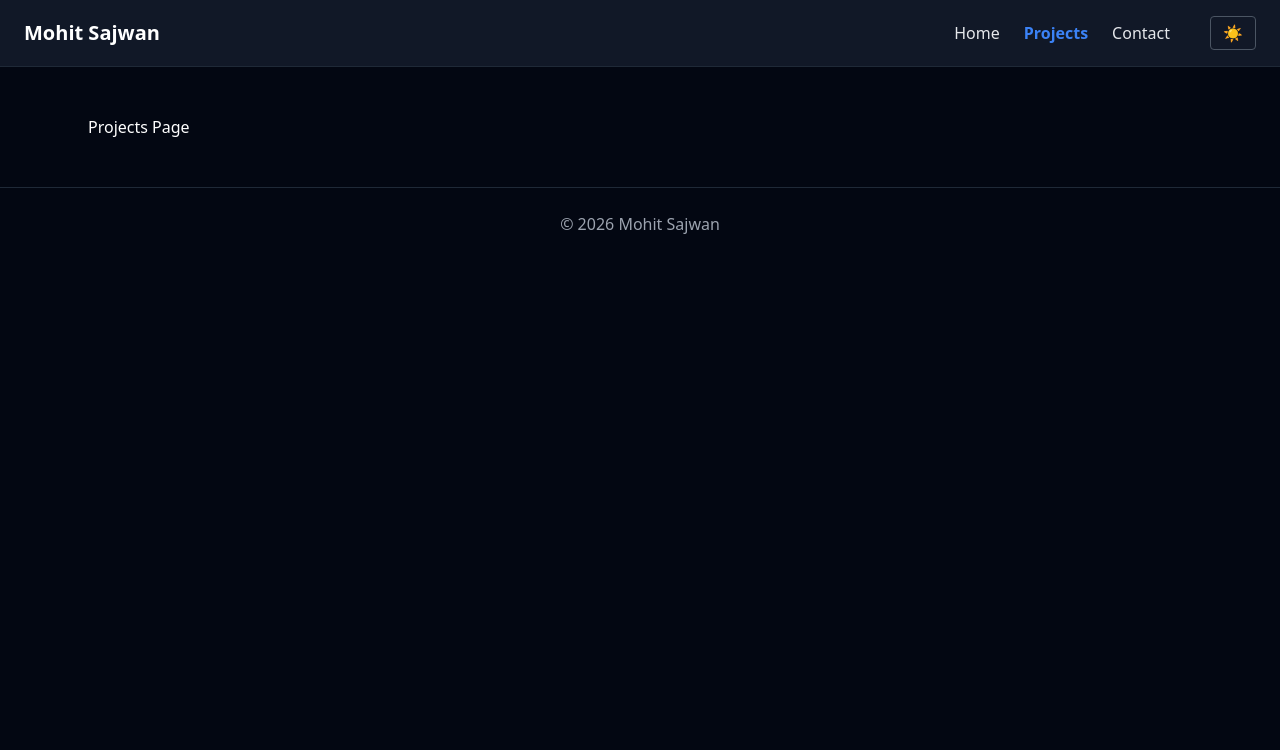
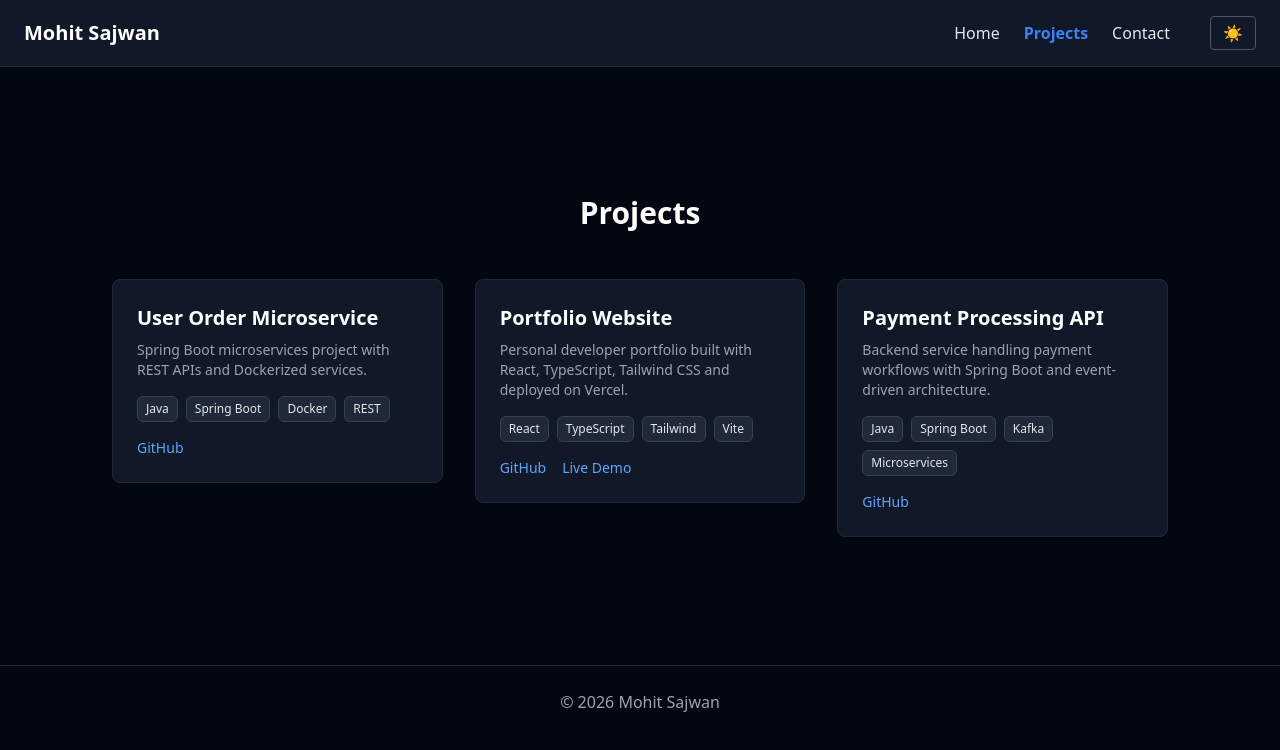
Before and after one commit to sajwanmohit/portfolio-react-tailwind, a React (Vite) app: page /projects in a window 1280 px wide. Shown: the top 750 px of the page. Built offline with nearby package versions, Linux system fonts and the light colour scheme.

Commit message:
feat: add dynamic projects preview and improve skills section UI

```diff
--- a/package.json
+++ b/package.json
@@ -11,6 +11,7 @@
   },
   "dependencies": {
     "framer-motion": "^12.35.1",
+    "lucide-react": "^0.577.0",
     "react": "^19.2.0",
     "react-dom": "^19.2.0",
     "react-router-dom": "^7.13.1"
--- a/src/components/Navbar.tsx
+++ b/src/components/Navbar.tsx
@@ -30,7 +30,7 @@ function Navbar() {
   );
 
   return (
-    <nav className="bg-white dark:bg-gray-900 text-gray-900 dark:text-white border-b border-gray-200 dark:border-gray-800 px-6 py-4 transition-colors duration-200">
+    <nav className="sticky top-0 z-50bg-white dark:bg-gray-900 text-gray-900 dark:text-white border-b border-gray-200 dark:border-gray-800 px-6 py-4 transition-colors duration-200">
       <div className="flex justify-between items-center">
         <h1 className="text-xl font-semibold">Mohit Sajwan</h1>
 
--- /dev/null
+++ b/src/components/ProjectCard.tsx
@@ -0,0 +1,75 @@
+type Project = {
+  title: string;
+  description: string;
+  tech: string[];
+  github: string;
+  demo?: string;
+};
+
+type ProjectCardProps = {
+  project: Project;
+};
+
+function ProjectCard({ project }: ProjectCardProps) {
+  const { title, description, tech, github, demo } = project;
+
+  return (
+    <div
+      className="
+      p-6 rounded-lg
+      border border-gray-200 dark:border-gray-800
+      bg-white dark:bg-gray-900
+      text-gray-900 dark:text-white
+      shadow-sm hover:shadow-md
+      transition"
+    >
+      <h3 className="text-xl font-semibold mb-2">{title}</h3>
+
+      <p className="text-sm text-gray-600 dark:text-gray-400 mb-4">
+        {description}
+      </p>
+
+      {/* Tech badges */}
+      <div className="flex flex-wrap gap-2 mb-4">
+        {tech.map((t) => (
+          <span
+            key={t}
+            className="
+            px-2 py-1 text-xs
+            rounded-md
+            bg-gray-100 dark:bg-gray-800
+            text-gray-800 dark:text-gray-200
+            border border-gray-200 dark:border-gray-700"
+          >
+            {t}
+          </span>
+        ))}
+      </div>
+
+      {/* Links */}
+      <div className="flex gap-4 text-sm">
+        <a
+          href={github}
+          target="_blank"
+          rel="noreferrer"
+          className="text-blue-600 dark:text-blue-400 hover:underline"
+        >
+          GitHub
+        </a>
+
+        {demo && (
+          <a
+            href={demo}
+            target="_blank"
+            rel="noreferrer"
+            className="text-blue-600 dark:text-blue-400 hover:underline"
+          >
+            Live Demo
+          </a>
+        )}
+      </div>
+    </div>
+  );
+}
+
+export default ProjectCard;
--- a/src/components/ProjectsPreview.tsx
+++ b/src/components/ProjectsPreview.tsx
@@ -1,16 +1,68 @@
+import { useRef, useLayoutEffect } from "react";
 import useGithubProjects from "../hooks/useGithubProjects";
 
 function ProjectsPreview() {
   const { projects, loading } = useGithubProjects("sajwanmohit");
+  type GithubRepo = {
+    id: number;
+    name: string;
+    description: string;
+    html_url: string;
+    stargazers_count: number;
+    language: string;
+  };
+
+  const tickerRef = useRef<HTMLDivElement>(null);
+  const containerRef = useRef<HTMLDivElement>(null);
+  useLayoutEffect(() => {
+    if (loading) return;
+
+    const text = tickerRef.current;
+    const container = containerRef.current;
+
+    if (!text || !container) return;
+    let direction = -1;
+    let frameId: number;
+    let position = 0;
+
+    const textWidth = text.offsetWidth;
+    const containerWidth = container.offsetWidth;
+
+    const animate = () => {
+      position += direction;
+      //LEFT EDGE BOUNCE
+      if (position <= 0) {
+        position = 0;
+        direction = 1;
+      }
+      //RIGHT EDGE BOUNCE
+      if (position >= containerWidth - textWidth) {
+        position = containerWidth - textWidth;
+        direction = -1;
+      }
+      text.style.transform = `translateX(${position}px)`;
+      frameId = requestAnimationFrame(animate);
+    };
+    frameId = requestAnimationFrame(animate);
+    return () => cancelAnimationFrame(frameId);
+  }, [loading]);
 
   if (loading) return <p>Loading projects...</p>;
 
   return (
     <section className="py-20">
       <h2 className="text-3xl font-bold text-center mb-12">Projects</h2>
+      <div ref={containerRef} className="ticker-container mt-2">
+        <div
+          ref={tickerRef}
+          className="ticker-text inline-block whitespace-nowrap text-gray-500 dark:text-gray-400"
+        >
+          Some of the projects I’ve built and published on GitHub.
+        </div>
+      </div>
 
       <div className="grid md:grid-cols-3 gap-8">
-        {projects.slice(0, 6).map((repo: any) => (
+        {projects.slice(0, 6).map((repo: GithubRepo) => (
           <div
             key={repo.id}
             className="bg-gray-800 p-6 rounded-lg hover:scale-105 transition"
--- a/src/components/SkillCard.tsx
+++ b/src/components/SkillCard.tsx
@@ -1,24 +1,27 @@
-import { useState } from "react"
+type SkillCardProps = {
+  name: string;
+  level?: "Beginner" | "Intermediate" | "Advanced";
+};
 
-type SkillCardProps = {
-  skill: string
-  level: string
+function SkillCard({ name, level }: SkillCardProps) {
+  return (
+    <div
+      className="
+      p-5 rounded-lg
+      border border-gray-200 dark:border-gray-800
+      bg-white dark:bg-gray-900
+      text-gray-900 dark:text-white
+      shadow-sm
+      hover:shadow-md
+      transition"
+    >
+      <h3 className="text-lg font-semibold">{name}</h3>
+
+      {level && (
+        <p className="text-sm text-gray-500 dark:text-gray-400 mt-1">{level}</p>
+      )}
+    </div>
+  );
 }
 
-function SkillCard({ skill, level }: SkillCardProps) {
-  const [showLevel, setShowLevel] = useState(false)
-
-  return (
-    <div>
-      <h3>{skill}</h3>
-
-      <button onClick={() => setShowLevel(!showLevel)}>
-        {showLevel ? "Hide Level" : "Show Level"}
-      </button>
-
-      {showLevel && <p>{level}</p>}
-    </div>
-  )
-}
-
-export default SkillCard
+export default SkillCard;
--- a/src/components/Skills.tsx
+++ b/src/components/Skills.tsx
@@ -1,31 +1,96 @@
 import { motion } from "framer-motion";
+import { Server, Code, Cloud } from "lucide-react";
 
 function Skills() {
-  const skills = [
-    "Java",
-    "Spring Boot",
-    "Microservices",
-    "Angular",
-    "React",
-    "AWS",
+  const skillGroups = [
+    {
+      category: "Backend",
+      skills: ["Java", "Spring Boot", "Microservices", "REST APIs"],
+    },
+    {
+      category: "Frontend",
+      skills: ["Angular", "React", "TypeScript", "Tailwind CSS"],
+    },
+    {
+      category: "Cloud & DevOps",
+      skills: ["AWS", "Docker", "CI/CD", "Git"],
+    },
+    {
+      category: "Architecture",
+      skills: [
+        "System Design",
+        "Distributed Systems",
+        "Event Driven Architecture",
+      ],
+    },
   ];
 
+  const iconMap: Record<string, React.ReactNode> = {
+    Java: <Server size={16} />,
+    "Spring Boot": <Server size={16} />,
+    Microservices: <Server size={16} />,
+    Angular: <Code size={16} />,
+    React: <Code size={16} />,
+    "Tailwind CSS": <Code size={16} />,
+    AWS: <Cloud size={16} />,
+    Docker: <Cloud size={16} />,
+    "CI/CD": <Cloud size={16} />,
+    Git: <Cloud size={16} />,
+    "REST APIs": <Server size={16} />,
+    TypeScript: <Code size={16} />,
+    "System Design": <Server size={16} />,
+    "Distributed Systems": <Server size={16} />,
+    "Event Driven Architecture": <Server size={16} />,
+  };
   return (
     <section className="py-20">
+      <div className="max-w-6xl mx-auto px-6">
         <h2 className="text-3xl font-bold text-center mb-12">Skills</h2>
 
-      <div className="grid grid-cols-2 md:grid-cols-3 gap-6">
-        {skills.map((skill, index) => (
+        <div className="grid md:grid-cols-2 gap-8">
+          {skillGroups.map((group, index) => (
             <motion.div
-            key={skill}
+              key={group.category}
               initial={{ opacity: 0, y: 40 }}
               whileInView={{ opacity: 1, y: 0 }}
               transition={{ delay: index * 0.1 }}
-            className="bg-gray-800 p-6 rounded-lg text-center hover:bg-gray-700"
+              className="
+              p-6
+              rounded-lg
+              border
+              border-gray-200
+              dark:border-gray-800
+              bg-white
+              dark:bg-gray-900
+              shadow-sm"
             >
+              <h3 className="text-xl font-semibold mb-4">{group.category}</h3>
+
+              <div className="flex flex-wrap gap-3">
+                {group.skills.map((skill) => (
+                  <span
+                    key={skill}
+                    className="
+      flex items-center gap-2
+      px-3 py-1.5
+      text-sm
+      rounded-full
+      bg-gray-100
+      dark:bg-gray-800
+      text-gray-800
+      dark:text-gray-200
+      border border-gray-200
+      dark:border-gray-700
+      "
+                  >
+                    {iconMap[skill]}
                     {skill}
+                  </span>
+                ))}
+              </div>
             </motion.div>
           ))}
+        </div>
       </div>
     </section>
   );
--- a/src/index.css
+++ b/src/index.css
@@ -5,3 +5,28 @@
 html {
   scroll-behavior: smooth;
 }
+
+/* ticker movement */
+@keyframes tickerMove {
+  0% {
+    transform: translateX(100%);
+  }
+  50% {
+    transform: translateX(0);
+  }
+  100% {
+    transform: translateX(100%);
+  }
+}
+
+.ticker-container {
+  overflow: hidden;
+  position: relative;
+  width: 100%;
+}
+/* .ticker-track {
+  display: inline-block;
+  white-space: nowrap;
+  min-width: max-content;
+  animation: tickerMove 7s linear infinite;
+} */
--- a/src/pages/Projects.tsx
+++ b/src/pages/Projects.tsx
@@ -1,5 +1,52 @@
+import { motion } from "framer-motion";
+import ProjectCard from "../components/ProjectCard";
+
+const projects = [
+  {
+    title: "User Order Microservice",
+    description:
+      "Spring Boot microservices project with REST APIs and Dockerized services.",
+    tech: ["Java", "Spring Boot", "Docker", "REST"],
+    github: "https://github.com/your-username/user-order-service",
+  },
+  {
+    title: "Portfolio Website",
+    description:
+      "Personal developer portfolio built with React, TypeScript, Tailwind CSS and deployed on Vercel.",
+    tech: ["React", "TypeScript", "Tailwind", "Vite"],
+    github: "https://github.com/your-username/portfolio",
+    demo: "https://your-portfolio.vercel.app",
+  },
+  {
+    title: "Payment Processing API",
+    description:
+      "Backend service handling payment workflows with Spring Boot and event-driven architecture.",
+    tech: ["Java", "Spring Boot", "Kafka", "Microservices"],
+    github: "https://github.com/your-username/payment-service",
+  },
+];
+
 function Projects() {
-  return <h1>Projects Page</h1>;
+  return (
+    <section className="py-20">
+      <div className="max-w-6xl mx-auto px-6">
+        <h2 className="text-3xl font-bold text-center mb-12">Projects</h2>
+
+        <div className="grid md:grid-cols-2 lg:grid-cols-3 gap-8">
+          {projects.map((project, index) => (
+            <motion.div
+              key={project.title}
+              initial={{ opacity: 0, y: 40 }}
+              whileInView={{ opacity: 1, y: 0 }}
+              transition={{ delay: index * 0.1 }}
+            >
+              <ProjectCard project={project} />
+            </motion.div>
+          ))}
+        </div>
+      </div>
+    </section>
+  );
 }
 
 export default Projects;
```
Also changed, not shown: 1 other file (tests, documents, lock files or other folders). Lines whose indentation alone changed are shown as unchanged.
